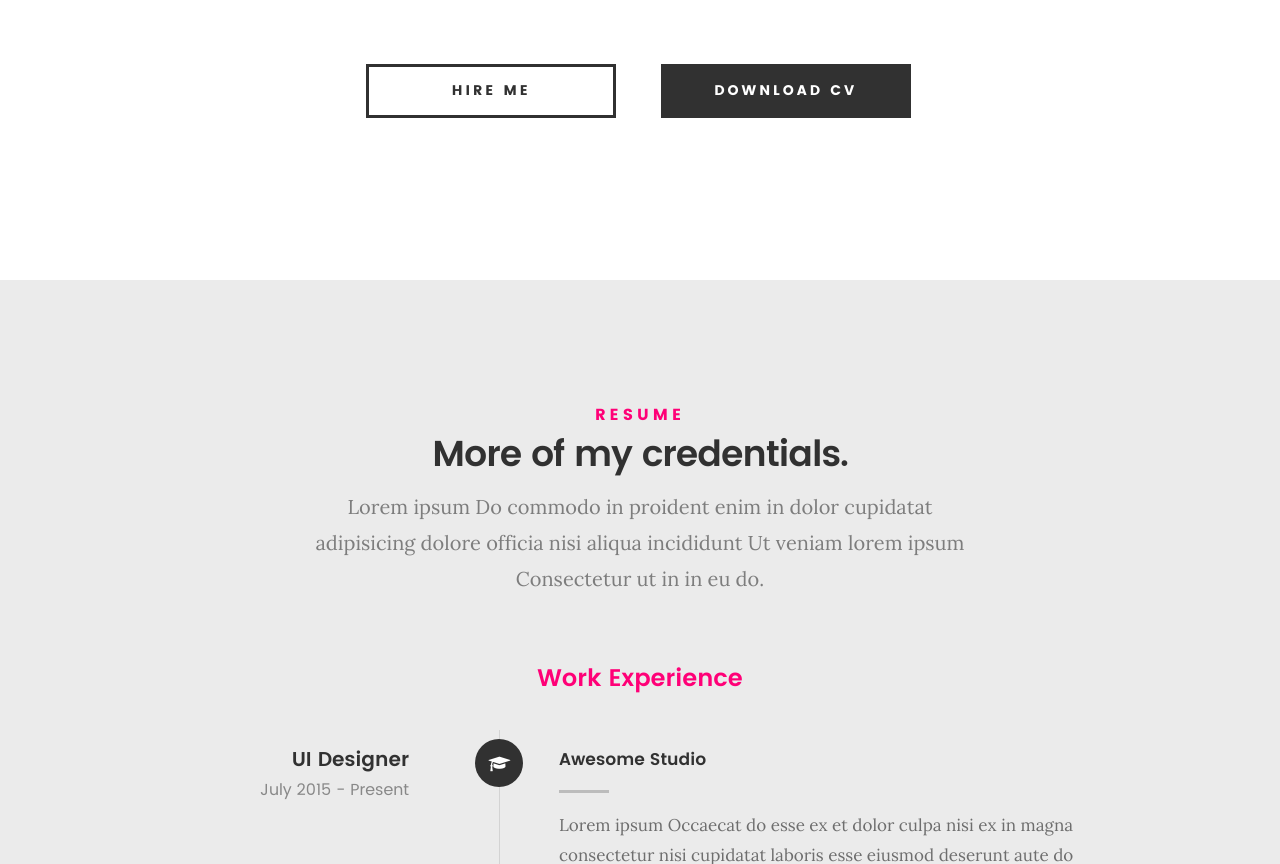
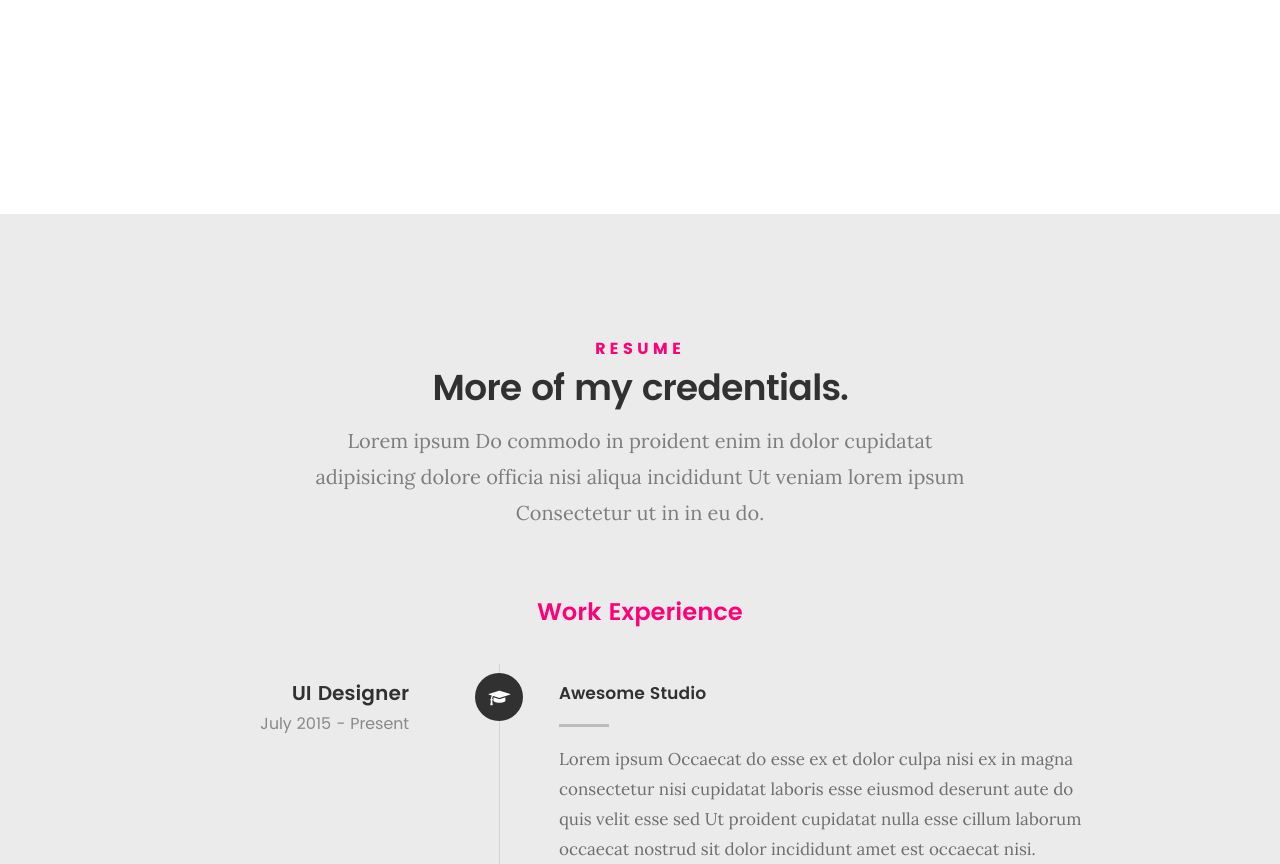
Before and after one commit to arunjayantvm/arunjayakumar, a plain HTML site: page index.html in a window 1280 px wide. Shown: the part 1771-2635 px from the top of the page. Drawn offline with Linux system fonts and the light colour scheme; files whose address does not match are found by name.

Commit message:
Update index.html

```diff
--- a/index.html
+++ b/index.html
@@ -192,12 +192,12 @@
 
    	</div>
 
-   	<div class="row button-section">
+<!--    	<div class="row button-section">
    		<div class="col-twelve">
    			<a href="#contact" title="Hire Me" class="button stroke smoothscroll">Hire Me</a>
    			<a href="#" title="Download CV" class="button button-primary">Download CV</a>
    		</div>
-   	</div>
+   	</div> -->
 
    </section> <!-- /process-->
 
```
